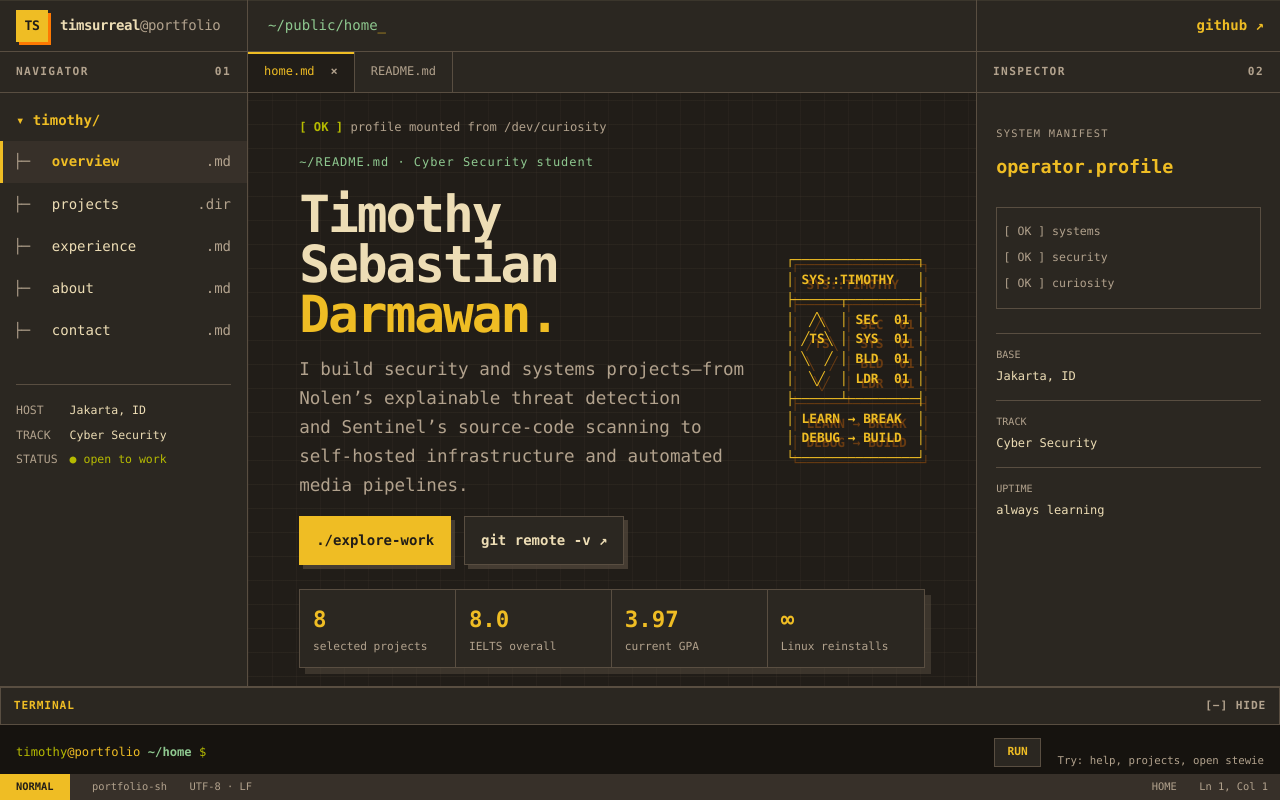
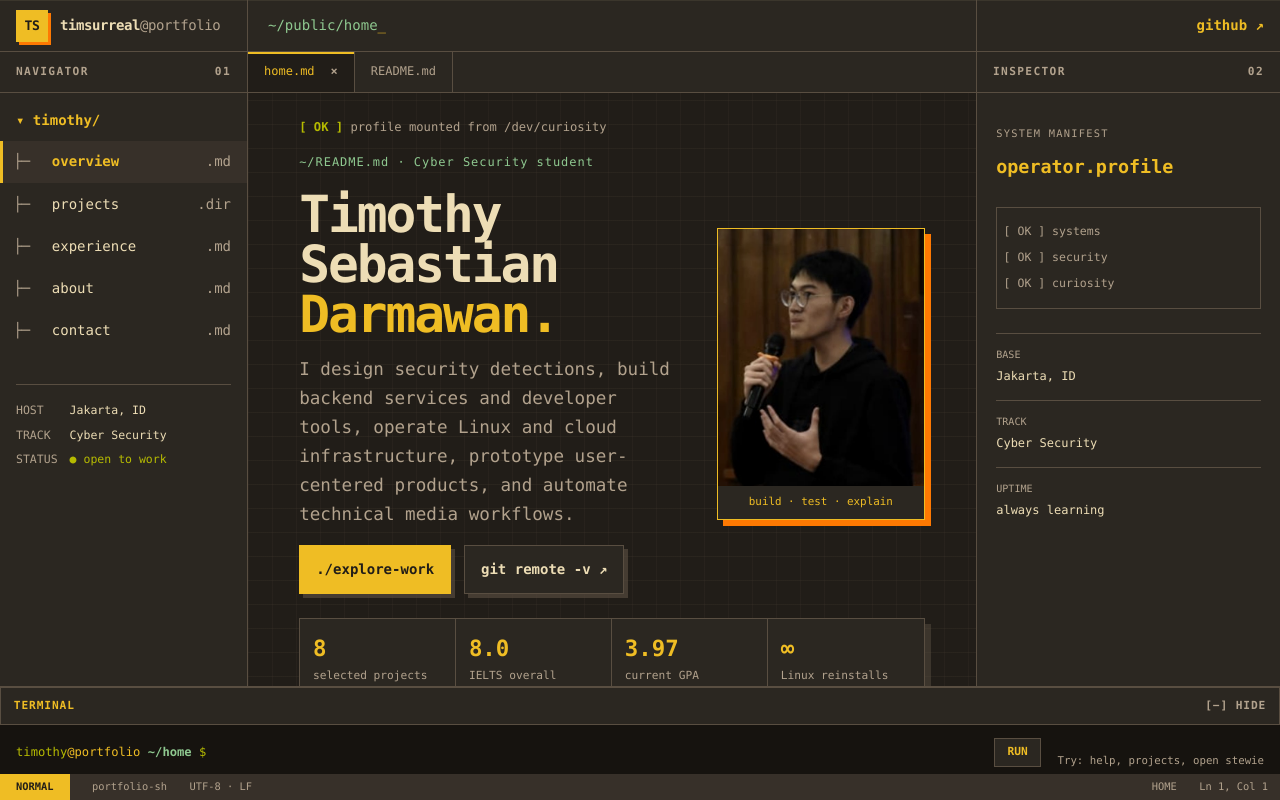
Before and after one commit to timsurrealedu/portfolio, a Next.js app: page / in a window 1280 px wide. Built offline with nearby package versions, Linux system fonts and the light colour scheme.

Commit message:
Refine overview and add portrait

```diff
--- a/app/globals.css
+++ b/app/globals.css
@@ -87,7 +87,9 @@ h1, h2, p { text-wrap: pretty; }
 .hero-actions button, .hero-actions a { border: 1px solid var(--line); background: var(--panel); padding: .75rem 1rem; text-decoration: none; cursor: pointer; font-weight: 800; box-shadow: 4px 4px 0 color-mix(in oklch, var(--line) 65%, transparent); transition: background-color .18s, color .18s, transform .18s, box-shadow .18s; }
 .hero-actions .primary-action { background: var(--yellow); color: var(--bg); border-color: var(--yellow); }
 .hero-actions button:hover, .hero-actions a:hover { transform: translate(2px, 2px); box-shadow: 2px 2px 0 var(--line); }
-.ascii { margin: 0; color: var(--yellow); font: 700 clamp(.68rem, 1vw, .9rem)/1.55 var(--font); filter: drop-shadow(5px 5px 0 color-mix(in oklch, var(--orange) 32%, transparent)); user-select: none; }
+.hero-portrait { width: clamp(10rem, 17vw, 13rem); margin: 0; border: 1px solid var(--yellow); background: var(--panel); box-shadow: 6px 6px 0 var(--orange); }
+.hero-portrait img { display: block; width: 100%; aspect-ratio: 4 / 5; object-fit: cover; object-position: center 32%; filter: saturate(.78) contrast(1.08); }
+.hero-portrait figcaption { padding: .45rem .6rem; color: var(--yellow); font-size: .68rem; text-align: center; }
 .proof-strip { display: grid; grid-template-columns: repeat(4, 1fr); margin-top: 1.5rem; border: 1px solid var(--line); background: var(--panel); box-shadow: 6px 6px 0 color-mix(in oklch, var(--line) 50%, transparent); }
 .proof-strip div { padding: .65rem .8rem; border-right: 1px solid var(--line); }
 .proof-strip div:last-child { border: 0; }
@@ -267,7 +269,7 @@ code { background: var(--panel-2); color: var(--yellow); padding: .1rem .25rem;
   .document { padding: 2rem 1rem 3rem; }
   .tabline { display: none; }
   .hero-grid { grid-template-columns: 1fr; }
-  .ascii { display: none; }
+  .hero-portrait { width: min(100%, 14rem); }
   .proof-strip { grid-template-columns: repeat(2, 1fr); }
   .proof-strip div:nth-child(2) { border-right: 0; }
   .proof-strip div:nth-child(-n+2) { border-bottom: 1px solid var(--line); }
--- a/components/portfolio-shell.tsx
+++ b/components/portfolio-shell.tsx
@@ -167,24 +167,16 @@ function Home({ onProjects }: { onProjects: () => void }) {
         <div>
           <p className="path-label">~/README.md · Cyber Security student</p>
           <h1>Timothy Sebastian<br /><em>Darmawan.</em></h1>
-          <p className="lede">I build security and systems projects—from Nolen’s explainable threat detection and Sentinel’s source-code scanning to self-hosted infrastructure and automated media pipelines.</p>
+          <p className="lede">I design security detections, build backend services and developer tools, operate Linux and cloud infrastructure, prototype user-centered products, and automate technical media workflows.</p>
           <div className="hero-actions">
             <button className="primary-action" onClick={onProjects}>./explore-work</button>
             <a href="https://github.com/timsurrealedu" target="_blank" rel="noreferrer">git remote -v ↗</a>
           </div>
         </div>
-        <pre className="ascii" aria-label="Abstract TS monogram">
-{`┌────────────────┐
-│ SYS::TIMOTHY   │
-├──────┬─────────┤
-│  ╱╲  │ SEC  01 │
-│ ╱TS╲ │ SYS  01 │
-│ ╲  ╱ │ BLD  01 │
-│  ╲╱  │ LDR  01 │
-├──────┴─────────┤
-│ LEARN → BREAK  │
-│ DEBUG → BUILD  │
-└────────────────┘`}</pre>
+        <figure className="hero-portrait">
+          <img src="/timothy-speaking.png" alt="Timothy Sebastian Darmawan speaking at a student event" />
+          <figcaption>build · test · explain</figcaption>
+        </figure>
       </div>
       <div className="proof-strip">
         <div><strong>{projects.length}</strong><span>selected projects</span></div>
```
Also changed, not shown: 1 other file (tests, documents, lock files or other folders).
